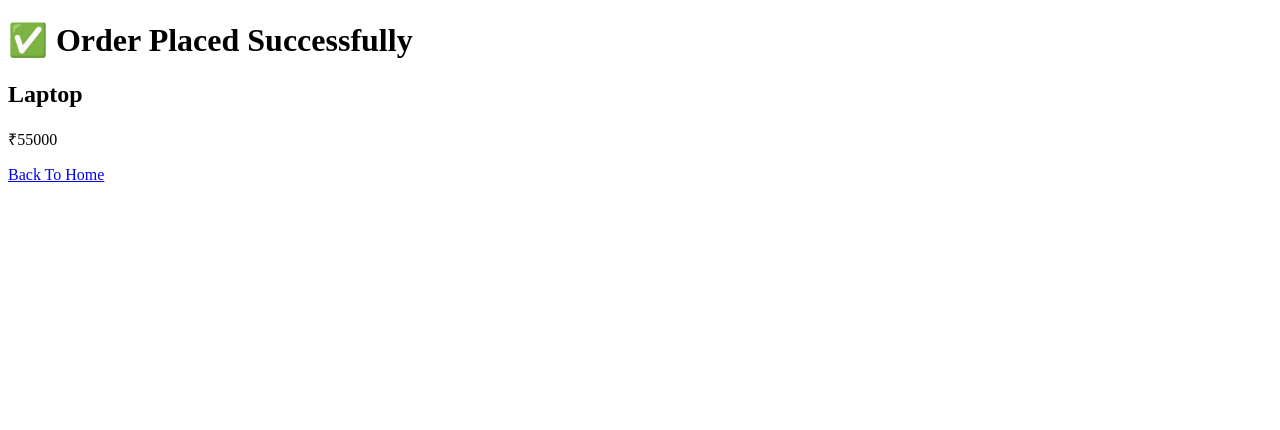
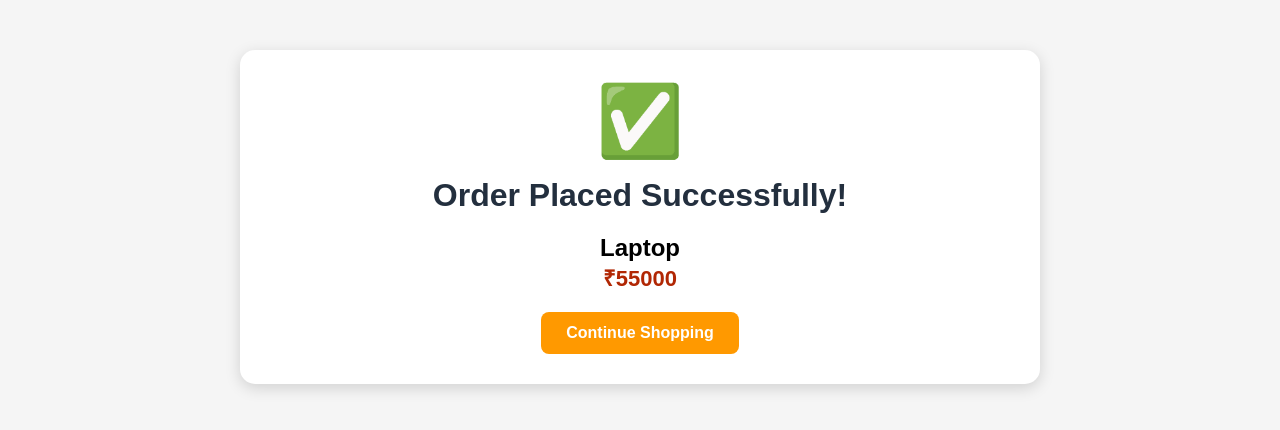
Before and after one commit to ADHITHYA012/e-commerce, a Flask app: page /buy/1 in a window 1280 px wide. Shown: the top 430 px of the page. Run offline with Flask 3, Linux system fonts and the light colour scheme.

Commit message:
Update success.html

```diff
--- a/templates/success.html
+++ b/templates/success.html
@@ -2,16 +2,31 @@
 <html>
 <head>
     <title>Order Success</title>
+
+    <link rel="stylesheet"
+    href="{{ url_for('static', filename='style1.css') }}">
 </head>
 <body>
 
-<h1>✅ Order Placed Successfully</h1>
+<div class="success-container">
 
-<h2>{{ product.name }}</h2>
+    <div class="success-icon">
+        ✅
+    </div>
 
-<p>₹{{ product.price }}</p>
+    <h1>Order Placed Successfully!</h1>
 
-<a href="/">Back To Home</a>
+    <h2>{{ product.name }}</h2>
+
+    <p class="price">
+        ₹{{ product.price }}
+    </p>
+
+    <a href="/" class="back-btn">
+        Continue Shopping
+    </a>
+
+</div>
 
 </body>
 </html>
```
